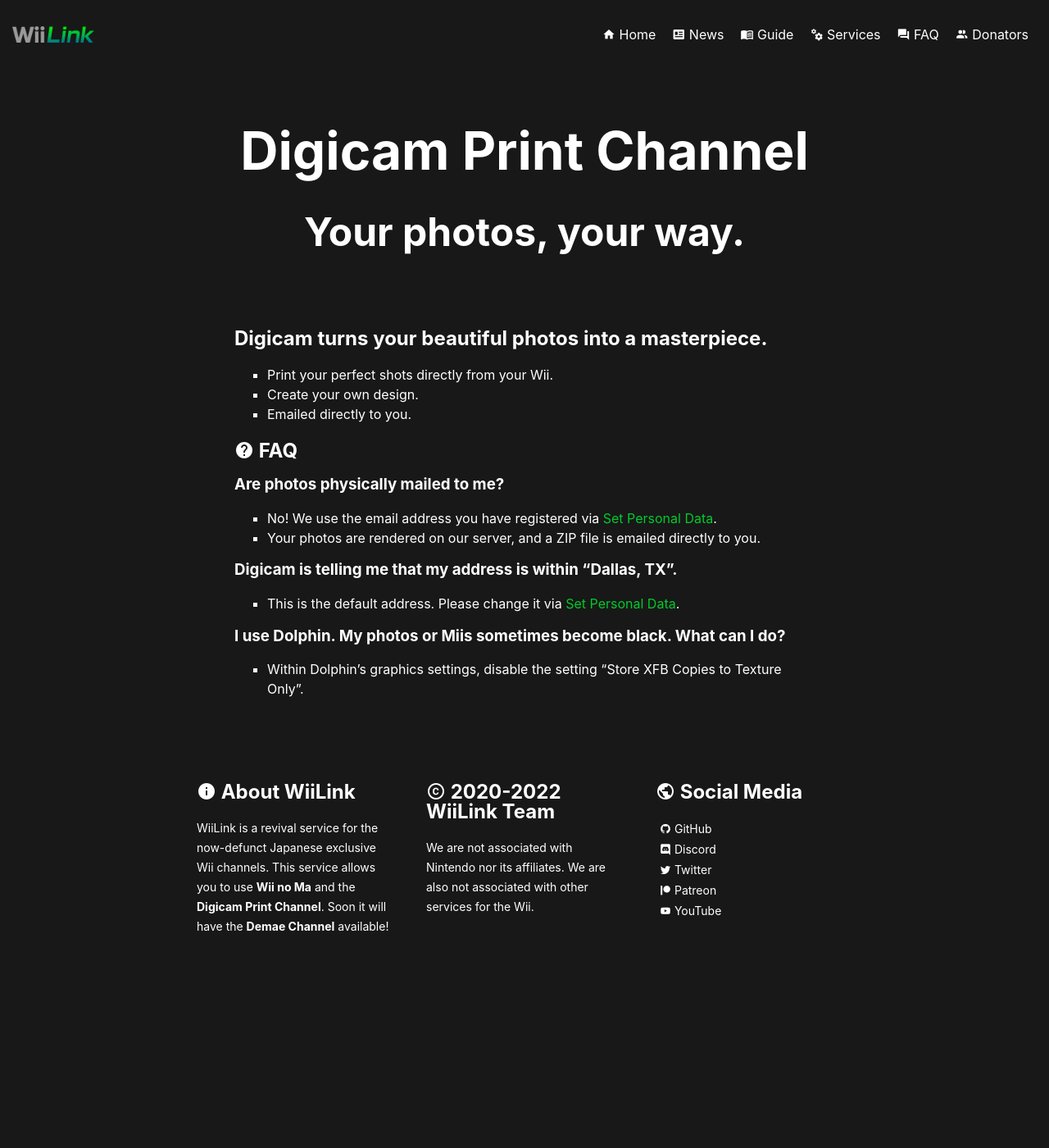
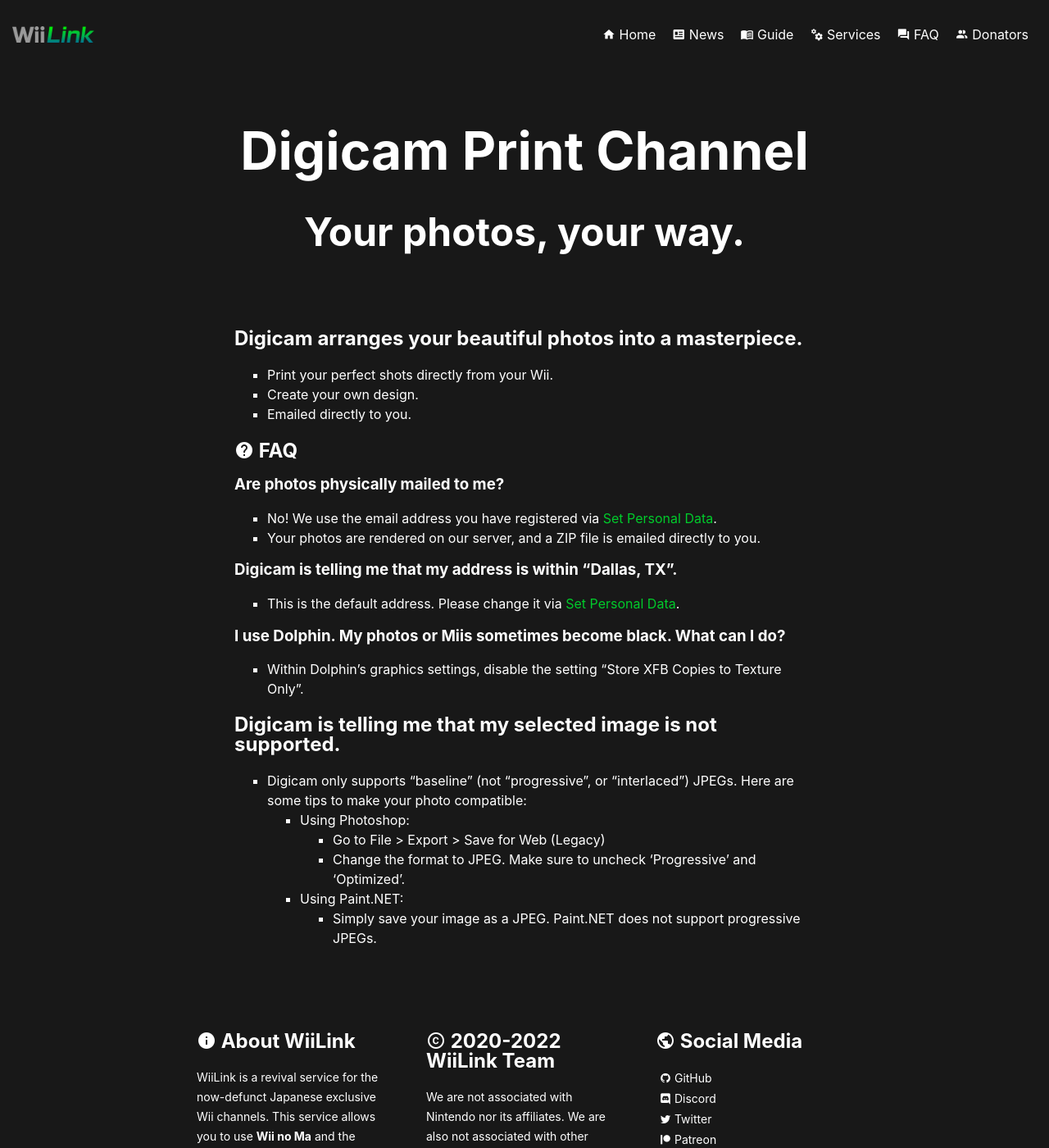
Before and after one commit to WiiLink24/WiiLink24.github.io, a Jekyll site: the page built from services/digicam.md, in a window 1280 px wide and 1400 px high. Shown: the whole window at 82% size. Built offline with Jekyll 4.4.1, drawn with Linux system fonts in a browser that asks for light colours.

Commit message:
Add information about supported images

```diff
--- a/services/digicam.md
+++ b/services/digicam.md
@@ -10,7 +10,7 @@
 
 <div class="section">
 
-## Digicam turns your beautiful photos into a masterpiece.
+## Digicam arranges your beautiful photos into a masterpiece.
  - Print your perfect shots directly from your Wii.
  - Create your own design.
  - Emailed directly to you.
@@ -26,4 +26,11 @@
 ### I use Dolphin. My photos or Miis sometimes become black. What can I do?
  - Within Dolphin's graphics settings, disable the setting "Store XFB Copies to Texture Only".
 
+## Digicam is telling me that my selected image is not supported.
+ - Digicam only supports "baseline" (not "progressive", or "interlaced") JPEGs. Here are some tips to make your photo compatible:
+   - Using Photoshop:
+     - Go to File > Export > Save for Web (Legacy)
+     - Change the format to JPEG. Make sure to uncheck 'Progressive' and 'Optimized'.
+   - Using Paint.NET:
+     - Simply save your image as a JPEG. Paint.NET does not support progressive JPEGs.
 </div>
```
Also changed, not shown: Gemfile.lock.
